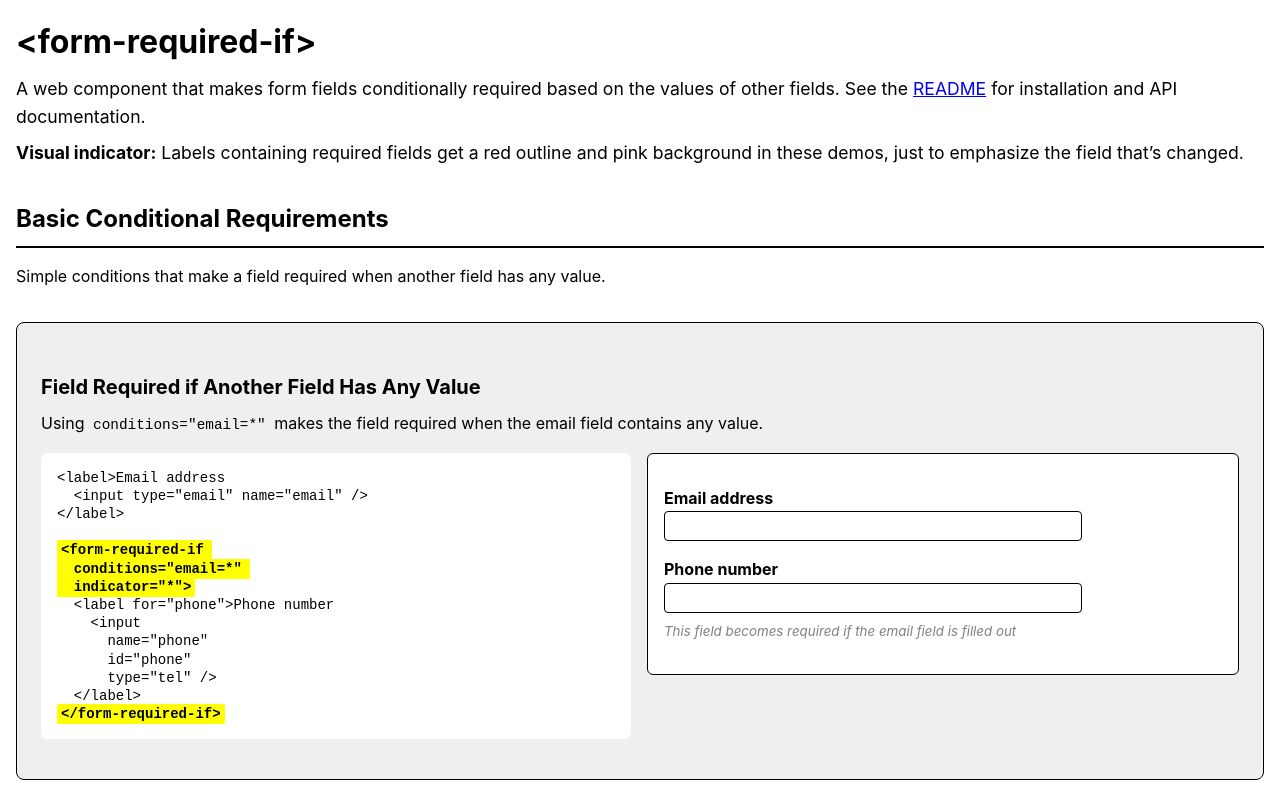
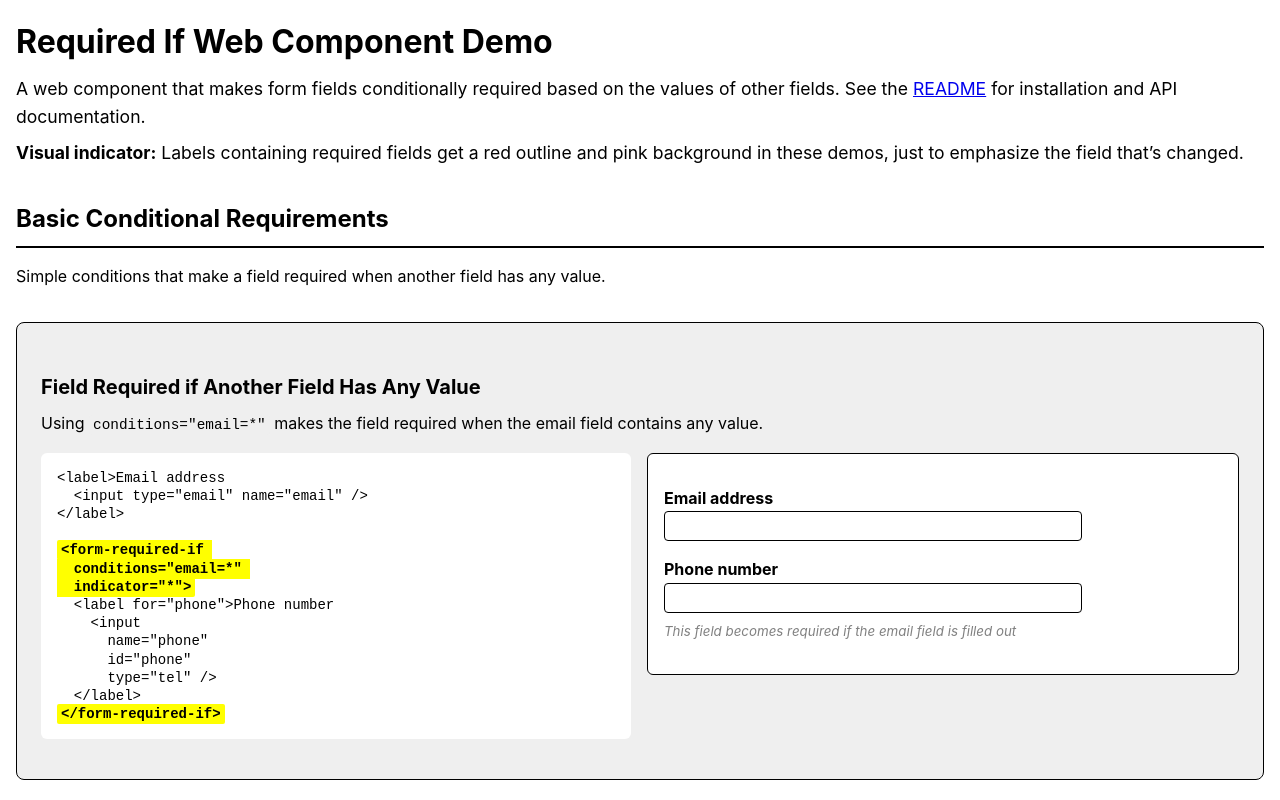
Before and after one commit to aarongustafson/form-required-if, a website with bundled scripts: page demo/index.html in a window 1280 px wide. Shown: the top 800 px of the page. Built offline with nearby package versions, Linux system fonts and the light colour scheme.

Commit message:
Change title

```diff
--- a/demo/index.html
+++ b/demo/index.html
@@ -3,7 +3,7 @@
 	<head>
 		<meta charset="UTF-8" />
 		<meta name="viewport" content="width=device-width, initial-scale=1" />
-		<title>&lt;form-required-if&gt; Web Component Demo</title>
+		<title>Required If Web Component Demo</title>
 		<link rel="stylesheet" href="./styles.css" />
 		<style>
 			/* Demo-specific styles */
@@ -22,7 +22,7 @@
 	</head>
 	<body>
 		<header>
-			<h1>&lt;form-required-if&gt;</h1>
+			<h1>Required If Web Component Demo</h1>
 			<p>
 				A web component that makes form fields conditionally required
 				based on the values of other fields. See the
```
